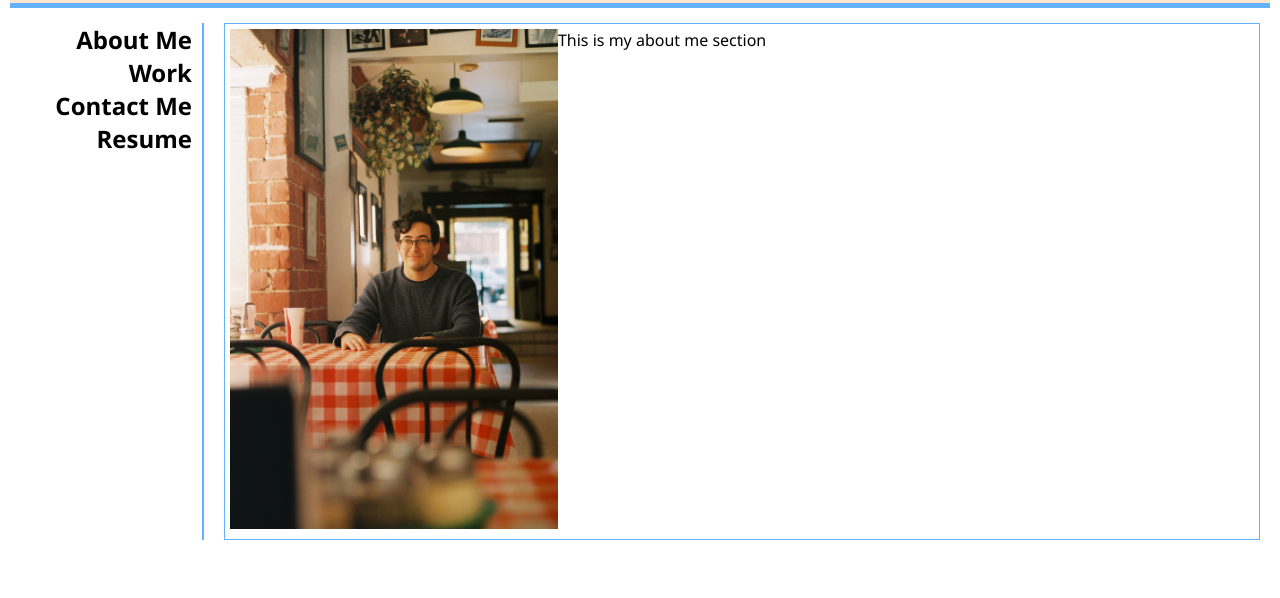
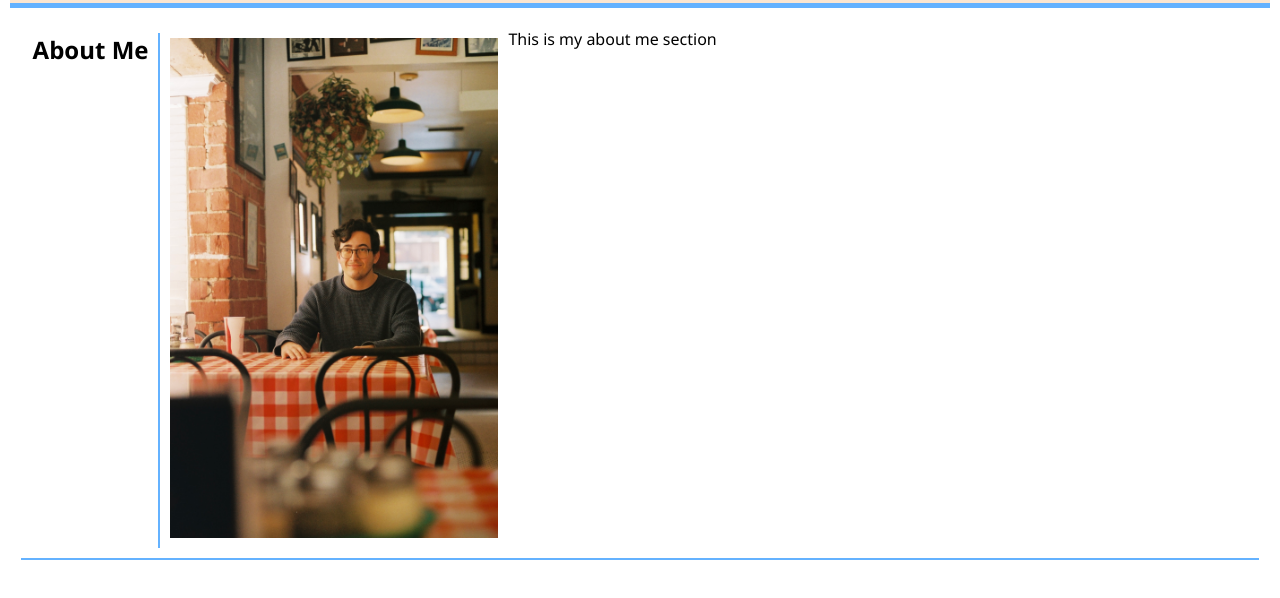
Before and after one commit to RCLobster/web-development-portfolio, a plain HTML site: page index.html in a window 1280 px wide. Shown: the part 70-668 px from the top of the page. Drawn offline with Linux system fonts and the light colour scheme.

Commit message:
reformtted aside section to be organized within class card

```diff
--- a/assets/style.css
+++ b/assets/style.css
@@ -53,17 +53,13 @@ main {
 }
 
 aside {
-    width: 15%;
+    width: 10%;
     flex-direction: column;
+    text-align: right;
+    margin: 0px 10px 0px 0px;
     border-right: 2px var(--borderColor) solid;
     margin: 5px 0px;
     padding-right: 10px;
-}
-
-aside section {
-
-    width: 100%;
-    text-align: right;
 }
 
 .card {
@@ -72,8 +68,13 @@ aside section {
 
     margin: 5px auto;
     padding: 5px;
-    width: 80%;
-    border: 1px var(--borderColor) solid;
+    width: 96%;
+    /* border-top: 2px var(--borderColor) solid; */
+    border-bottom: 2px var(--borderColor) solid;
+}
+
+.card p {
+    margin-left: 10px 10px;
 }
 
 /* #aboutMe {
@@ -82,4 +83,6 @@ aside section {
 
 #imgOfMe {
     height: 500px;
+    margin: 10px;
+
 }
--- a/index.html
+++ b/index.html
@@ -23,7 +23,7 @@
 
     <main>
         <!-- SIDE BAR CONTENT -->
-        <aside>
+        <!-- <aside>
             <section>
                 <h2>About Me</h2>
             </section>
@@ -36,10 +36,14 @@
             <section>
                 <h2>Resume</h2>
             </section>
-        </aside>
+        </aside> -->
 
         <!-- MAIN PAGE CONTENT BELOW -->
         <section class="card">
+            <aside>
+                <h2>About Me</h2>
+            </aside>
+
             <div >
                 <img id="imgOfMe" src="./assets/images/MeAtTable.jpg" alt="Ethan sitting at a table">
             </div>
```
